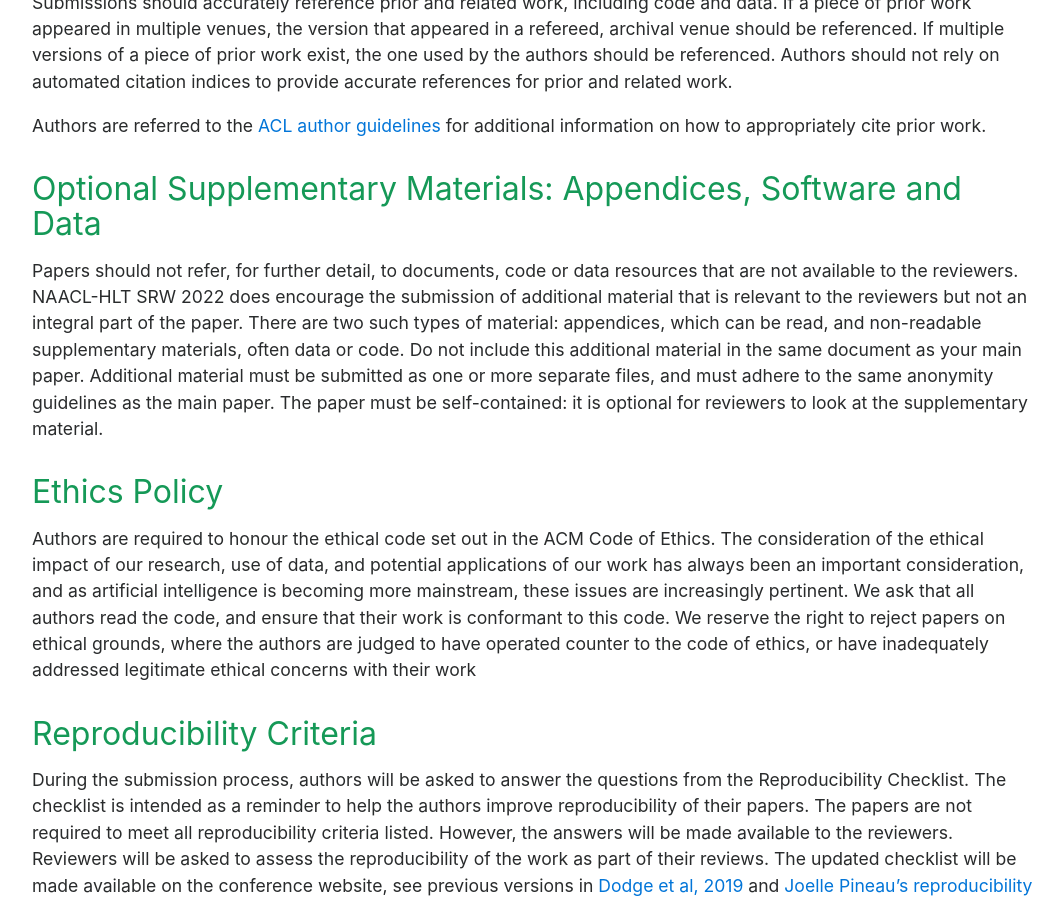
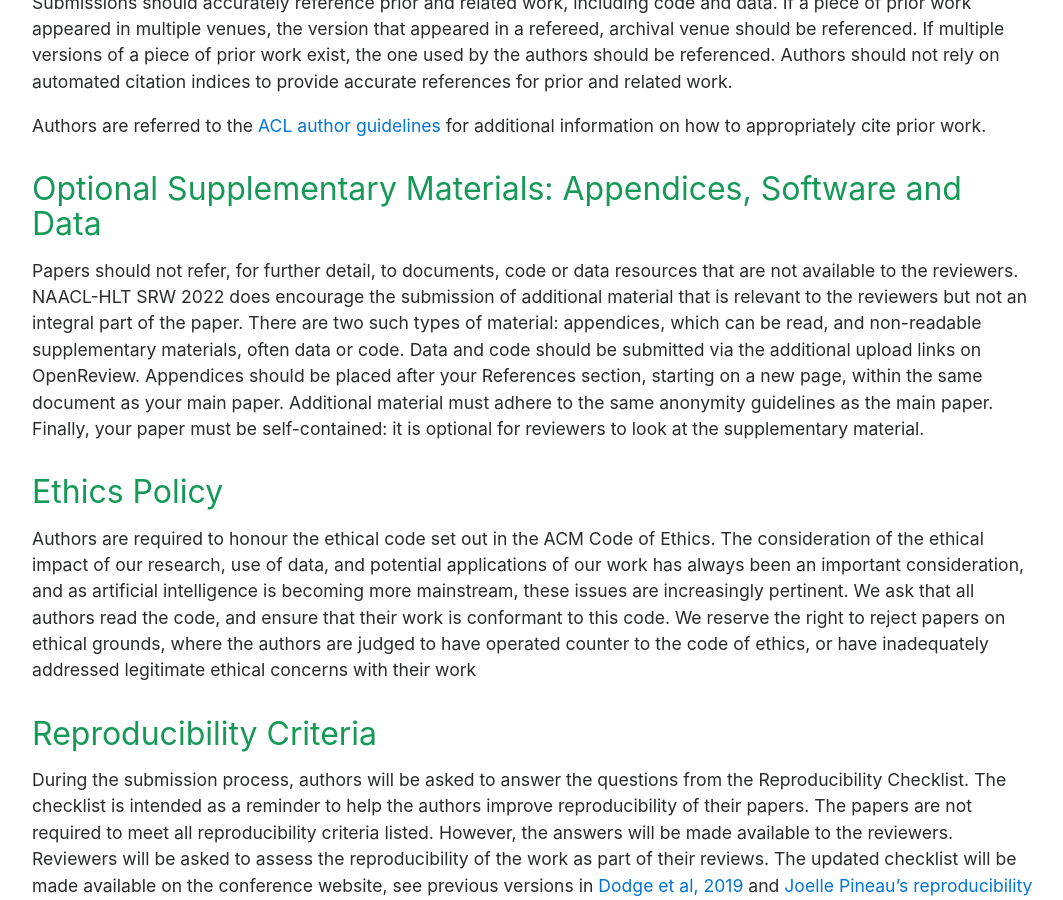
Before and after one commit to naacl2022-srw/naacl2022-srw.github.io, a Jekyll site: the page built from author.md, in a window 1280 px wide and 900 px high, scrolled down 2313 px. Shown: the whole window, without its empty margins (104-1167 px from the left). Built offline with Jekyll 4.4.1, drawn with Linux system fonts in a browser that asks for light colours.

Commit message:
Update rules on the supplementary material.

```diff
--- a/author.md
+++ b/author.md
@@ -51,7 +51,7 @@ Authors are referred to the [ACL author guidelines](https://www.aclweb.org/admin
 
 ## Optional Supplementary Materials: Appendices, Software and Data
 
-Papers should not refer, for further detail, to documents, code or data resources that are not available to the reviewers. NAACL-HLT SRW 2022 does encourage the submission of additional material that is relevant to the reviewers but not an integral part of the paper. There are two such types of material: appendices, which can be read, and non-readable supplementary materials, often data or code. Do not include this additional material in the same document as your main paper. Additional material must be submitted as one or more separate files, and must adhere to the same anonymity guidelines as the main paper. The paper must be self-contained: it is optional for reviewers to look at the supplementary material.
+Papers should not refer, for further detail, to documents, code or data resources that are not available to the reviewers. NAACL-HLT SRW 2022 does encourage the submission of additional material that is relevant to the reviewers but not an integral part of the paper. There are two such types of material: appendices, which can be read, and non-readable supplementary materials, often data or code. Data and code should be submitted via the additional upload links on OpenReview. Appendices should be placed after your References section, starting on a new page, within the same document as your main paper. Additional material must adhere to the same anonymity guidelines as the main paper. Finally, your paper must be self-contained: it is optional for reviewers to look at the supplementary material.
 
 ## Ethics Policy
 
@@ -68,9 +68,6 @@ Submissions should follow the NAACL-HLT 2022 style guidelines, which will be pos
 
 We strongly recommend the use of the official ARR style templates. The paper templates are available as an [Overleaf template](https://www.overleaf.com/read/crtcwgxzjskr) and can also be downloaded directly ([LaTeX and Word](https://github.com/acl-org/ACLPUB/tree/master/templates). All submissions must be in PDF format. Submissions that do not adhere to the above author guidelines or ACL policies will be rejected without review. Please follow the formatting documentation general to ACL conferences available [here](https://acl-org.github.io/ACLPUB/formatting.html). The templates themselves contain only specific notes (e.g., LaTeX notes in the .tex file).
 
-
-
-
 ## Paper Submission
 
 Submission is electronic, using the OpenReview conference management. The submission site will be available at [OpenReview](https://openreview.net/forum?id=fbzNB3S6ob).
```
